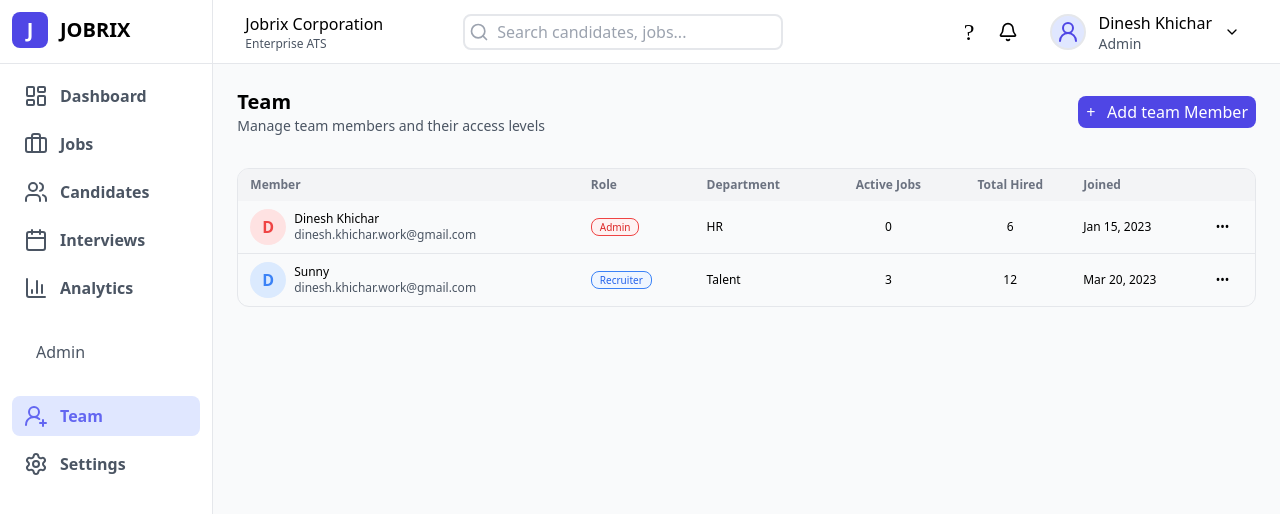
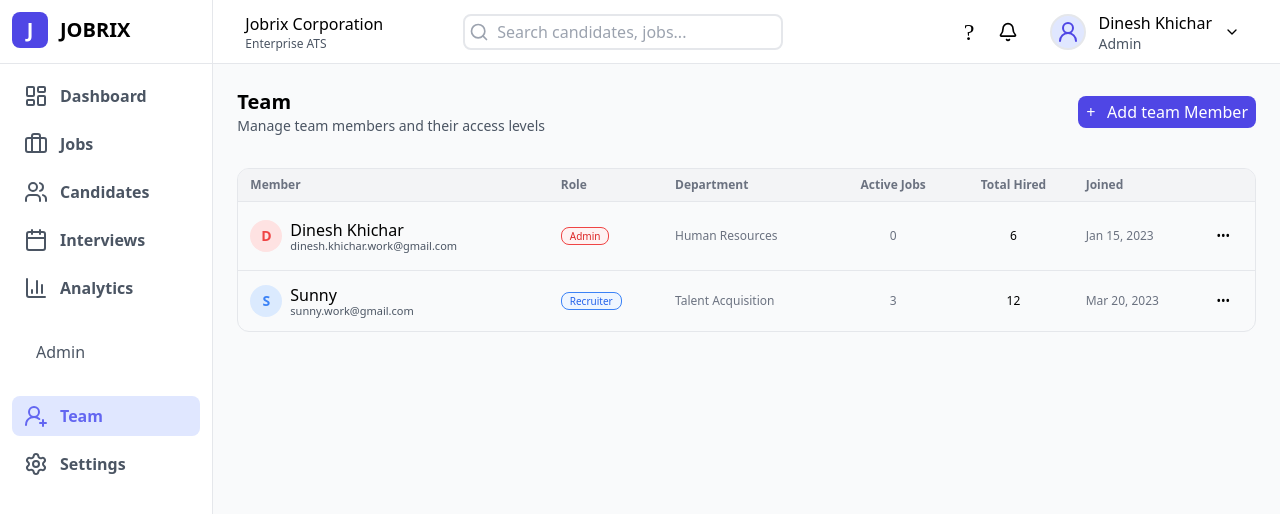
Before and after one commit to dineshkhichar569/jobrix-company-module, a React (Vite) app in the folder frontend/: page /dash in a window 1280 px wide. Both pictures are taken after a click on the element "Team". Shown: the top 514 px of the page. Built offline with nearby package versions, Linux system fonts and the light colour scheme; a web font is replaced by a local one.

Commit message:
Teams Page frontend almost completed

```diff
--- /dev/null
+++ b/frontend/src/components/ui/Card/AddMember.jsx
@@ -0,0 +1,108 @@
+import { UserCheck2, UserPlus2Icon } from "lucide-react";
+import React from "react";
+
+function AddMember({ open, setOpen }) {
+  return (
+    <div
+      className={`fixed z-50 w-1/3 left-1/2 -translate-x-1/3 top-32
+        bg-white border rounded-2xl p-6
+        transform transition-all duration-300 ease-out
+        ${
+          open
+            ? "opacity-100 translate-y-0 scale-100 pointer-events-auto"
+            : "opacity-0 -translate-y-2 scale-95 pointer-events-none"
+        }
+      `}
+    >
+        {/* For Heading */}
+      <div className="mb-6">
+        <h2 className="text-lg font-semibold text-gray-900 flex items-center gap-3">
+          <UserPlus2Icon className="w-5 h-5 text-indigo-600" />
+          Register New Member
+        </h2>
+
+        <p className="mt-1 text-sm text-gray-500">
+          Create a new internal user with assigned role and access.
+        </p>
+      </div>
+
+      <form className="space-y-4">
+        {/* Full Name */}
+        <div>
+          <label className="block text-sm font-medium mb-1">Full Name</label>
+          <input
+            type="text"
+            className="addMemberInput"
+            placeholder="Enter full name"
+          />
+        </div>
+
+        {/* Email */}
+        <div>
+          <label className="block text-sm font-medium mb-1">Email</label>
+          <input
+            type="email"
+            className="addMemberInput"
+            placeholder="Enter email address"
+          />
+        </div>
+
+        {/* Password */}
+        <div>
+          <label className="block text-sm font-medium mb-1">
+            Temporary Password
+          </label>
+          <input
+            type="password"
+            className="addMemberInput"
+            placeholder="Set temporary password"
+          />
+        </div>
+
+        <div className="flex justify-between items-center gap-6">
+          {/* Role */}
+          <div className="w-1/2">
+            <label className="block text-sm font-medium mb-1">Role</label>
+            <select className="addMemberInput">
+              <option value="">Select role</option>
+              <option>Admin</option>
+              <option>Recruiter</option>
+              <option>HR Manager</option>
+            </select>
+          </div>
+
+          {/* Account Status */}
+          <div className="w-1/2">
+            <label className="block text-sm font-medium mb-1">
+              Account Status
+            </label>
+            <select className="addMemberInput">
+              <option>Active</option>
+              <option>Inactive</option>
+            </select>
+          </div>
+        </div>
+
+        {/* Buttons */}
+        <div className="flex justify-end gap-3 pt-4">
+          <button
+            type="button"
+            className="px-3 py-1 border rounded-lg hover:bg-gray-100"
+            onClick={() => setOpen(!open)}
+          >
+            Cancel
+          </button>
+
+          <button
+            type="submit"
+            className="px-3 py-1 bg-indigo-600 text-white rounded-lg hover:bg-indigo-700"
+          >
+            Create Member
+          </button>
+        </div>
+      </form>
+    </div>
+  );
+}
+
+export default AddMember;
--- a/frontend/src/pages/admin/AdminDashboard.jsx
+++ b/frontend/src/pages/admin/AdminDashboard.jsx
@@ -7,6 +7,7 @@ import Analytics from "./dashboard pages/Analytics";
 import Candidates from "./dashboard pages/Candidates";
 import Teams from "./dashboard pages/Teams";
 import Settings from "./dashboard pages/Settings";
+import AddMember from "../../components/ui/Card/AddMember";
 
 function AdminDashboard() {
   const [isOption, setIsOption] = useState("dashboard");
@@ -18,7 +19,7 @@ function AdminDashboard() {
       {isOption == "interviews" ? <Interviews /> : ""}
       {isOption == "analytics" ? <Analytics /> : ""}
       {isOption == "teams" ? <Teams /> : ""}
-      {isOption == "settings" ? <Settings /> : ""}
+      {isOption == "settings" ? <AddMember /> : ""}
     </Layout>
   );
 }
--- a/frontend/src/pages/admin/dashboard pages/Teams.jsx
+++ b/frontend/src/pages/admin/dashboard pages/Teams.jsx
@@ -1,20 +1,46 @@
-import React from "react";
+import React, { useState } from "react";
+import AddMember from "../../../components/ui/Card/AddMember";
+
+// PopUp apear when we click on Add team member button
+const addTeamMember = () => {
+  return <div></div>;
+};
 
 function Teams() {
+  const [open, setOpen] = useState(false);
   return (
     <div className="space-y-8">
       {/* Heading and add team member button */}
       <div className="flex justify-between items-center">
         <div>
           <h1 className="text-xl font-bold">Team</h1>
-          <p className="text-gray-600 text-sm">Manage team members and their access levels</p>
+          <p className="text-gray-600 text-sm">
+            Manage team members and their access levels
+          </p>
         </div>
 
         {/* add team Member */}
         <div>
-          <button className="bg-indigo-600 text-white p-1 px-2 rounded-lg text-center flex gap-3">
+          <button
+            onClick={() => setOpen(!open)}
+            className="bg-indigo-600 text-white p-1 px-2 rounded-lg text-center flex gap-3"
+          >
             <i className="font-medium">+</i> Add team Member
           </button>
+
+          {/* Add Member PopUp */}
+          <div>
+            {/* for background blur */}
+            <div
+              className={`fixed inset-0 z-50 bg-black/30 backdrop-blur-sm
+              transition-opacity duration-300
+              ${open ? "opacity-100 pointer-events-auto" : "opacity-0 pointer-events-none"}
+              `}
+              onClick={() => setOpen(false)}
+            />
+
+            <AddMember open={open} setOpen={setOpen} />
+          </div>
         </div>
       </div>
 
@@ -26,9 +52,9 @@ function Teams() {
       {/* members */}
       <div className="overflow-hidden rounded-xl border-[1px]">
         <table className="w-full text-xs">
-          <thead className="bg-gray-100 text-gray-500">
+          <thead className="bg-gray-100 text-gray-500 border-b">
             <tr>
-              <th className=" px-3 py-2 text-left">Member</th>
+              <th className="px-3 py-2 text-left">Member</th>
               <th className="px-3 py-2 text-left">Role</th>
               <th className="px-3 py-2 text-left">Department</th>
               <th className="px-3 py-2 text-center">Active Jobs</th>
@@ -39,56 +65,68 @@ function Teams() {
           </thead>
 
           <tbody>
-            <tr className="border-b">
-              <td className=" px-3 py-2 flex gap-2 items-center">
-                <span className="bg-red-100 text-red-500 font-bold text-base px-3 p-[6px] rounded-full text-center">
+            <tr className="border-b hover:bg-slate-100">
+              <td className=" px-3 py-4 flex gap-2 items-center">
+                <span className="bg-red-100 text-red-500 font-bold text-sm h-8 w-8 rounded-full flex items-center justify-center">
                   D
                 </span>
-                <div>
-                  <p className="font-medium">Dinesh Khichar</p>
-                  <p className="text-xs text-gray-600">
+                <div className="-space-y-1">
+                  <p className="font-medium text-base">Dinesh Khichar</p>
+                  <p className="text-[11px] text-gray-600">
                     dinesh.khichar.work@gmail.com
                   </p>
                 </div>
               </td>
-              <td className=" px-3 py-2">
+              <td className="px-3 py-3">
                 <span className="border border-red-500 rounded-lg px-2 p-[1px] text-[10px] font-medium text-red-600 bg-red-50">
                   Admin
                 </span>
               </td>
-              <td className=" px-3 py-2">HR</td>
-              <td className=" px-3 py-2 text-center">0</td>
-              <td className=" px-3 py-2 text-center text-black font-medium">
+              <td className="px-3 py-3 font-medium text-gray-500">
+                Human Resources
+              </td>
+              <td className="px-3 py-3 text-center font-medium text-gray-500">
+                0
+              </td>
+              <td className="px-3 py-3 text-center text-black font-medium">
                 6
               </td>
-              <td className=" px-3 py-2">Jan 15, 2023</td>
-              <td className=" px-3 py-2 cursor-pointer">•••</td>
+              <td className="px-3 py-3 font-medium text-gray-500">
+                Jan 15, 2023
+              </td>
+              <td className="px-3 py-3 cursor-pointer">•••</td>
             </tr>
 
-            <tr>
-              <td className=" px-3 py-2 flex gap-2 items-center">
-                <span className="bg-blue-100 text-blue-500 font-bold text-base px-3 p-[6px] rounded-full text-center">
-                  D
+            <tr className="hover:bg-slate-100">
+              <td className=" px-3 py-3 flex gap-2 items-center">
+                <span className="bg-blue-100 text-blue-500 font-bold text-sm h-8 w-8 rounded-full flex items-center justify-center">
+                  S
                 </span>
-                <div>
-                  <p className="font-medium">Sunny</p>
-                  <p className="text-xs text-gray-600">
-                    dinesh.khichar.work@gmail.com
+                <div className="-space-y-1">
+                  <p className="font-medium text-base">Sunny</p>
+                  <p className="text-[11px] text-gray-600">
+                    sunny.work@gmail.com
                   </p>
                 </div>
               </td>
-              <td className=" px-3 py-2">
+              <td className=" px-3 py-3">
                 <span className="border border-blue-500 rounded-lg px-2 p-[1px] text-[10px] font-medium text-blue-600 bg-blue-50">
                   Recruiter
                 </span>
               </td>
-              <td className=" px-3 py-2">Talent</td>
-              <td className=" px-3 py-2 text-center">3</td>
-              <td className=" px-3 py-2 text-center text-black font-medium">
+              <td className=" px-3 py-3 font-medium text-gray-500">
+                Talent Acquisition
+              </td>
+              <td className=" px-3 py-3 text-center font-medium text-gray-500">
+                3
+              </td>
+              <td className=" px-3 py-3 text-center text-black font-medium">
                 12
               </td>
-              <td className=" px-3 py-2">Mar 20, 2023</td>
-              <td className=" px-3 py-2 cursor-pointer">•••</td>
+              <td className=" px-3 py-3 font-medium text-gray-500">
+                Mar 20, 2023
+              </td>
+              <td className=" px-3 py-3 cursor-pointer">•••</td>
             </tr>
           </tbody>
         </table>
--- a/frontend/src/styles/App.css
+++ b/frontend/src/styles/App.css
@@ -18,3 +18,7 @@
 .input {
   @apply bg-[#F6F7FB] p-2 rounded-xl border border-gray-300 focus:outline-none focus:ring-2 focus:ring-indigo-500;
 }
+
+.addMemberInput {
+  @apply bg-[#F6F7FB] p-2 rounded-lg border border-gray-300 focus:outline-none focus:ring-2 focus:ring-indigo-500 w-full ;
+}
```
